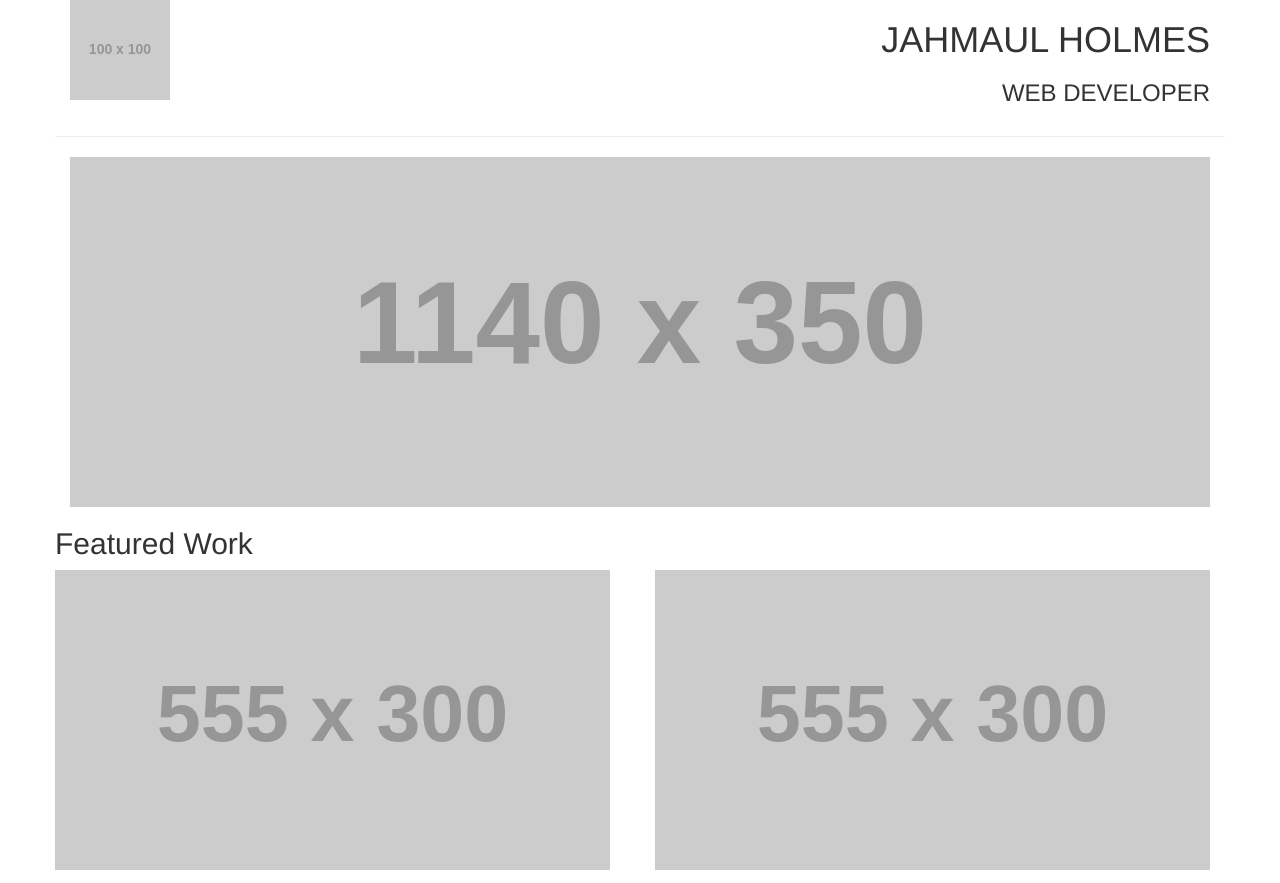
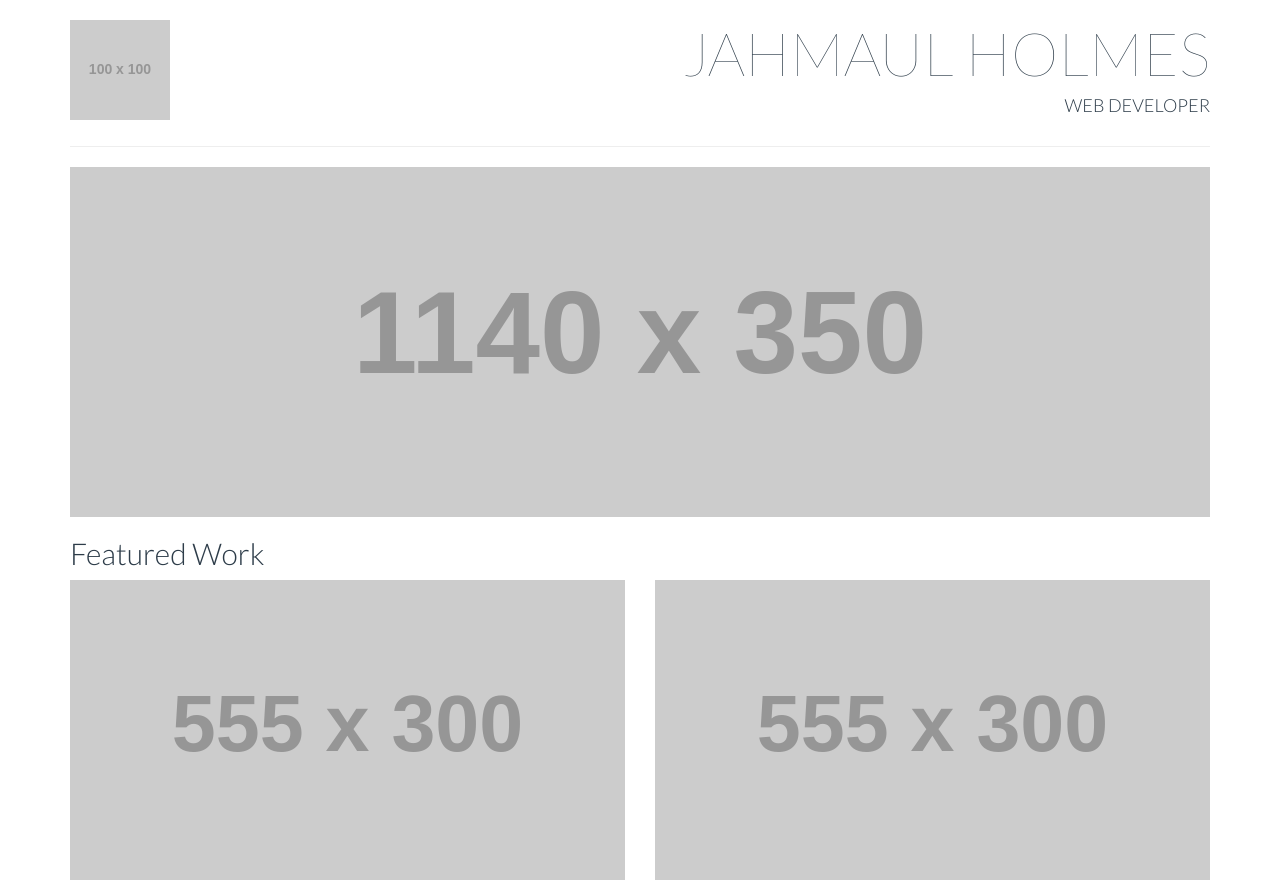
Before and after one commit to jholmes16/Portfolio, a plain HTML site: page index.html in a window 1280 px wide. Shown: the top 883 px of the page. Drawn offline with Linux system fonts and the light colour scheme; placeholder pictures from the web are drawn by us.

Commit message:
add style to container correct div indentation

```diff
--- a/css/main.css
+++ b/css/main.css
@@ -1,9 +1,11 @@
-body {
-    font-family: 'Lato', sans-serif;
-    color: #747704;
+hr {
+	height: 100px;
+}
+.container {
+	font-family: 'Lato', sans-serif;
+	color: #2d3c49;
     font-weight: 300;
 }
-
 .text-right {
     text-align: right;
 }
--- a/index.html
+++ b/index.html
@@ -4,30 +4,31 @@
         <meta charset="utf-8">
         <meta http-equiv="X-UA-Compatible" content="IE=edge">
         <meta name="viewport" content="width=device-width, initial-scale=1">
-        <title>Framework Portfolio</title>
+        <title>Jahmaul Holmes Portfolio</title>
+        <link rel="stylesheet" href="css/main.css">
         <link href="https://fonts.googleapis.com/css?family=Lato:100,300" rel="stylesheet">
-        <link rel="stylesheet" href="css/main.css">
         <link href="css/bootstrap.min.css" rel="stylesheet">
     </head>
     <body>
         <div class="container">
             <div class="row">
                 <div class="col-md-6">
-                        <img src="http://placehold.it/100x100">
+                    <img src="http://placehold.it/100x100" class="title-logo">
                 </div>
                 <div class="col-md-6 text-right text-uppercase">
-                        <h1>Jahmaul Holmes</h1>
-                        <h3>Web Developer</h3>
+                    <h1 class="title-super text-thin">Jahmaul Holmes</h1>
+                    <h4>Web Developer</h4>
                 </div>
             </div>
             <div class="row">
-                    <div class="col-12">
+				<div class="col-md-12">
                     <hr>
 				</div>
             </div>
             <div class="row">
                 <div class="col-md-12">
                     <img src="http://placehold.it/1140x350" class="img-responsive">
+                </div>
             </div>
             <div class="row">
                 <div class="col-md-12">
```
Lines whose indentation alone changed are shown as unchanged.
